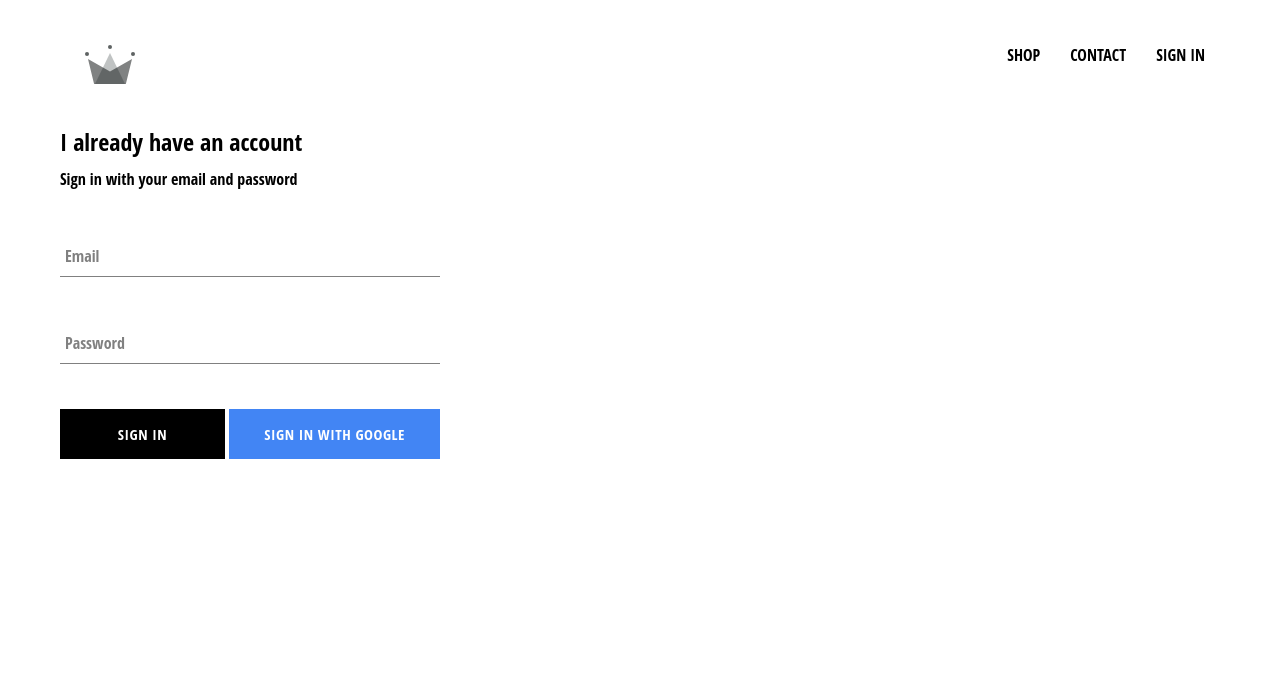
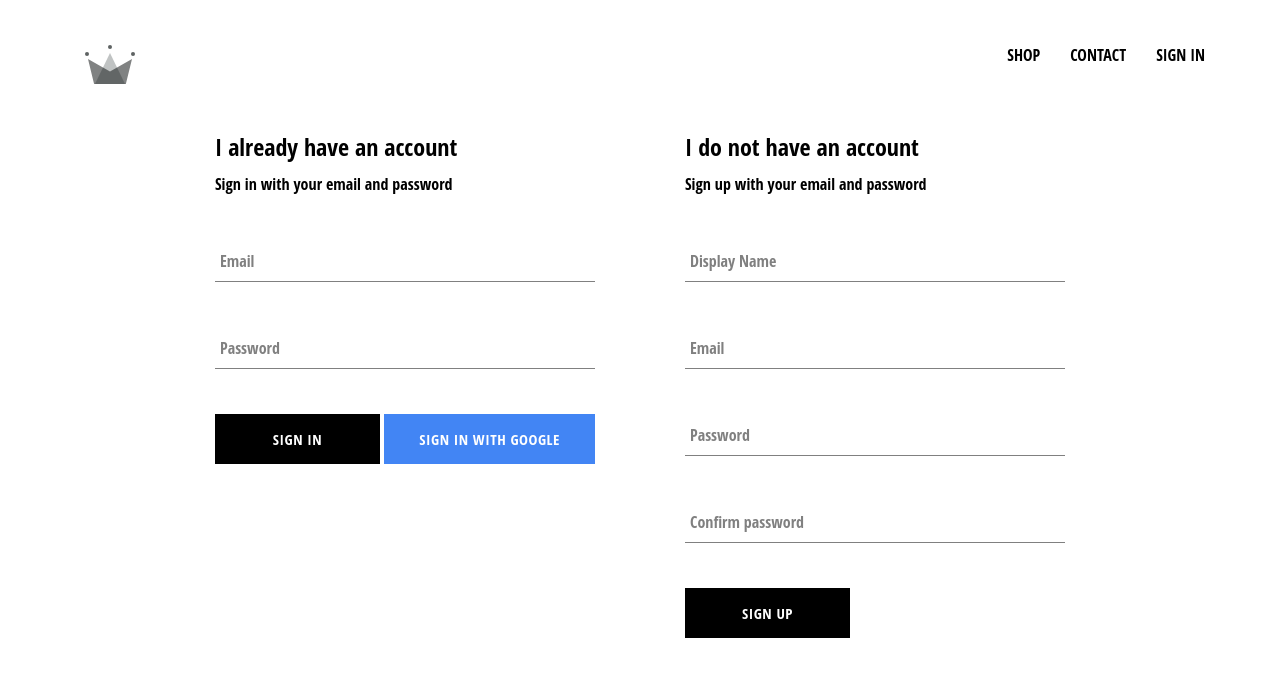
Before and after one commit to Bastieno/baz-shop, a React (Create React App) app: page /signin in a window 1280 px wide. Shown: the top 676 px of the page. Built offline with nearby package versions, Linux system fonts and the light colour scheme; no server answers; the HTML template or start-up script is replaced by a standard one.

Commit message:
implemented sign-up component and ability to store users in firebase database

```diff
--- a/src/App.js
+++ b/src/App.js
@@ -4,7 +4,7 @@
 import ShopPage from './pages/shop/shop.component';
 import SignInAndSignUpPage from './pages/sigin-in-sign-up/sign-in-sign-up.component'
 import Header from './components/header/header.component';
-import { auth } from './firebase/firebase.utils';
+import { auth, createUserProfileDocument } from './firebase/firebase.utils';
 
 import './App.css';
 
@@ -16,9 +16,20 @@
   unsubscribeFromAuth = null;
 
   componentDidMount() {
-    this.unsubscribeFromAuth = auth.onAuthStateChanged( user => {
-     this.setState({ currentUser: user });
-     console.log({user});
+    this.unsubscribeFromAuth = auth.onAuthStateChanged(async userAuth => {
+      if (userAuth) {
+        const userRef = await createUserProfileDocument(userAuth);
+
+        userRef.onSnapshot(snapShot => {
+          this.setState({
+            currentUser: {
+              id: snapShot.id,
+              ...snapShot.data()
+            }
+          })
+        })
+      }
+      this.setState({ currentUser: userAuth });
     })
   }
 
--- a/src/components/sign-up/sign-up.component.jsx
+++ b/src/components/sign-up/sign-up.component.jsx
@@ -0,0 +1,91 @@
+import React, { Component } from 'react';
+import FormInput from '../form-input/form-input.component';
+import CustomButton from '../custom-button/custom-button.component';
+import { auth, createUserProfileDocument } from '../../firebase/firebase.utils';
+import './sign-up.styles.scss';
+
+ class SignUp extends Component {
+  state = {
+    email: '',
+    displayName: '',
+    password: '',
+    confirmPassword: ''
+  }
+
+  handleSubmit = async (event) => {
+    event.preventDefault();
+    const { email, displayName, password, confirmPassword } = this.state;
+    console.log('this.state', this.state);
+
+    if (password !== confirmPassword) {
+      alert("Passwords don't match");
+      return;
+    }
+
+    try {
+      const { user } = await auth.createUserWithEmailAndPassword(email, password);
+      await createUserProfileDocument(user, { displayName });
+      this.setState({
+        email: '',
+        displayName: '',
+        password: '',
+        confirmPassword: ''
+      })
+
+    } catch (error) {
+      console.log('Error occured during signup', error.message);
+    }
+  }
+
+  handleChange = (event) => {
+    const { name, value } = event.target;
+    this.setState({ [name]: value });
+  }
+
+  render() {
+    return (
+      <div className="sign-up">
+        <h2 className="title">I do not have an account</h2>
+        <span>Sign up with your email and password</span>
+
+        <form className="sign-up-form" onSubmit={this.handleSubmit}>
+          <FormInput
+            type='text'
+            name='displayName'
+            value={this.state.displayName}
+            handleChange={this.handleChange}
+            label="Display Name"
+            required
+          />
+          <FormInput
+            type='email'
+            name='email'
+            value={this.state.email}
+            handleChange={this.handleChange}
+            label="Email"
+            required
+          />
+          <FormInput
+            type='password'
+            name='password'
+            value={this.state.password}
+            handleChange={this.handleChange}
+            label="Password"
+            required
+          />
+          <FormInput
+            type='password'
+            name='confirmPassword'
+            value={this.state.confirmPassword}
+            handleChange={this.handleChange}
+            label="Confirm password"
+            required
+          />
+          <CustomButton type="submit">SIGN UP</CustomButton>
+        </form>
+      </div>
+    )
+  }
+}
+
+export default SignUp;
--- a/src/components/sign-up/sign-up.styles.scss
+++ b/src/components/sign-up/sign-up.styles.scss
@@ -0,0 +1,9 @@
+.sign-up {
+  display: flex;
+  flex-direction: column;
+  width: 380px;
+
+  .title {
+    margin: 10px 0;
+  }
+}
--- a/src/firebase/firebase.utils.js
+++ b/src/firebase/firebase.utils.js
@@ -13,6 +13,31 @@
   measurementId: "G-FECN7H42DT"
 };
 
+export const createUserProfileDocument = async (userAuth, additionalData) => {
+  if (!userAuth) return;
+  const userRef = firestore.doc(`users/${userAuth.uid}`);
+  const snapShot = await userRef.get();
+
+  if (!snapShot.exists) {
+    const { displayName, email } = userAuth;
+    const createdAt = new Date();
+
+    try {
+      await userRef.set({
+        displayName,
+        email,
+        createdAt,
+        ...additionalData
+      })
+    } catch (error) {
+      console.log('Error creating user', error.message);
+    }
+
+  }
+
+  return userRef;
+}
+
 firebase.initializeApp(config);
 
 export const auth = firebase.auth();
--- a/src/pages/sigin-in-sign-up/sign-in-sign-up.component.jsx
+++ b/src/pages/sigin-in-sign-up/sign-in-sign-up.component.jsx
@@ -1,11 +1,14 @@
 import React from 'react';
 import SignIn from '../../components/sign-in/sign-in.component';
+import SignUp from '../../components/sign-up/sign-up.component';
+
 import './sign-in-sign-up.styles.scss';
 
 const SignInAndSignUpPage = () => {
   return (
     <div className="sign-in-sign-up">
       <SignIn />
+      <SignUp />
     </div>
   )
 }
--- a/src/pages/sigin-in-sign-up/sign-in-sign-up.styles.scss
+++ b/src/pages/sigin-in-sign-up/sign-in-sign-up.styles.scss
@@ -0,0 +1,6 @@
+.sign-in-sign-up {
+  width: 850px;
+  display: flex;
+  justify-content: space-between;
+  margin: 30px auto;
+}
```
Lines whose indentation alone changed are shown as unchanged.
